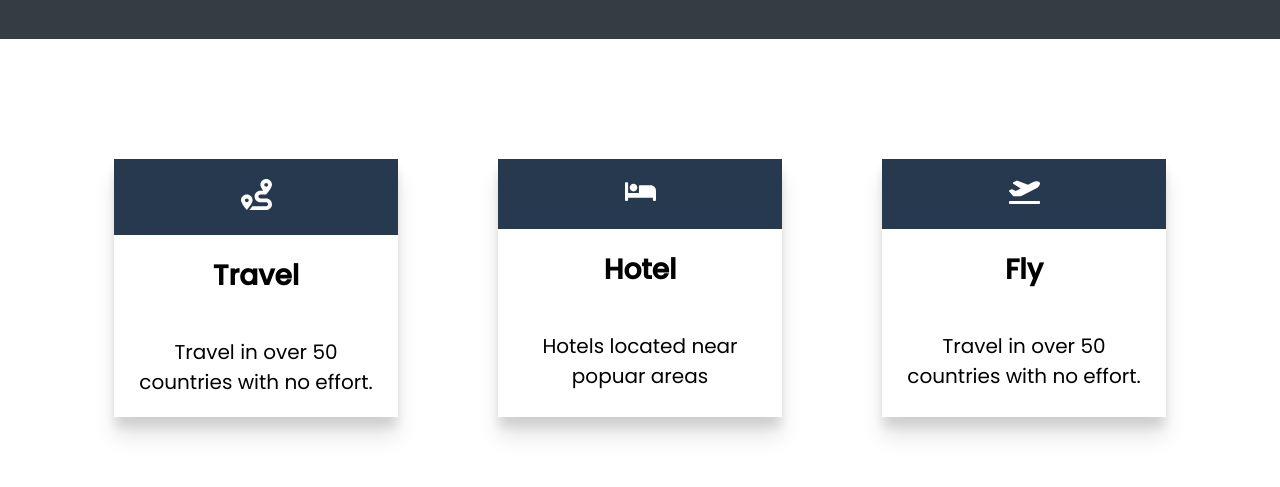
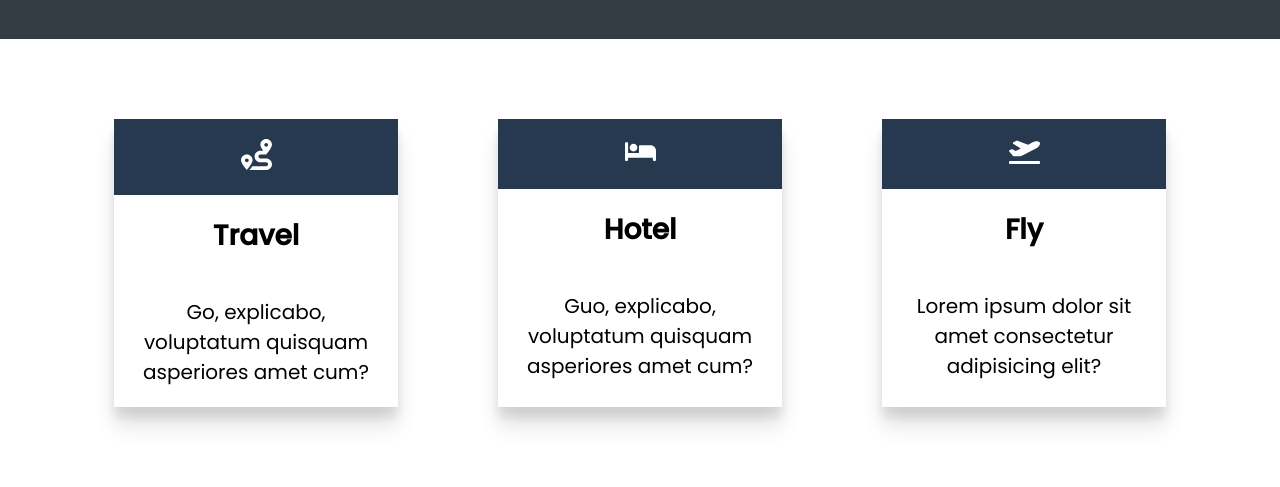
Before and after one commit to ayanahawk/Travelly_Frontend, a plain HTML site: page index.html in a window 1280 px wide. Shown: the part 1792-2279 px from the top of the page. Drawn offline with Linux system fonts and the light colour scheme; a web font is replaced by a local one.

Commit message:
adding more

```diff
--- a/index.html
+++ b/index.html
@@ -66,7 +66,7 @@
                     <img src="/icons/route-solid.svg" alt=""> </img>
                 </div>
                 <h4>Travel</h4>
-                <p>Travel in over 50 countries with no effort.</p>
+                <p>Go, explicabo, voluptatum quisquam asperiores amet cum?</p>
             </div>
 
 
@@ -76,7 +76,7 @@
                 </div>
                 <div>
                     <h4>Hotel</h4>
-                    <p>Hotels located near popuar areas</p>
+                    <p>Guo, explicabo, voluptatum quisquam asperiores amet cum?</p>
                 </div>
 
             </div>
@@ -88,7 +88,7 @@
                     <img src="/icons/plane-departure-solid.svg" alt=""> </img>
                 </div>
                 <h4>Fly</h4>
-                <p>Travel in over 50 countries with no effort.</p>
+                <p>Lorem ipsum dolor sit amet consectetur adipisicing elit?</p>
             </div>
         </div>
 
--- a/style.css
+++ b/style.css
@@ -205,8 +205,8 @@ BENEFITS SECTION
     display: flex;
     min-height: 30vh;
     flex-wrap: wrap;
-margin-top: 10rem;
-margin-bottom: 10rem;
+margin-top: 6rem;
+margin-bottom: 6rem;
 
 }
 .card{
```
